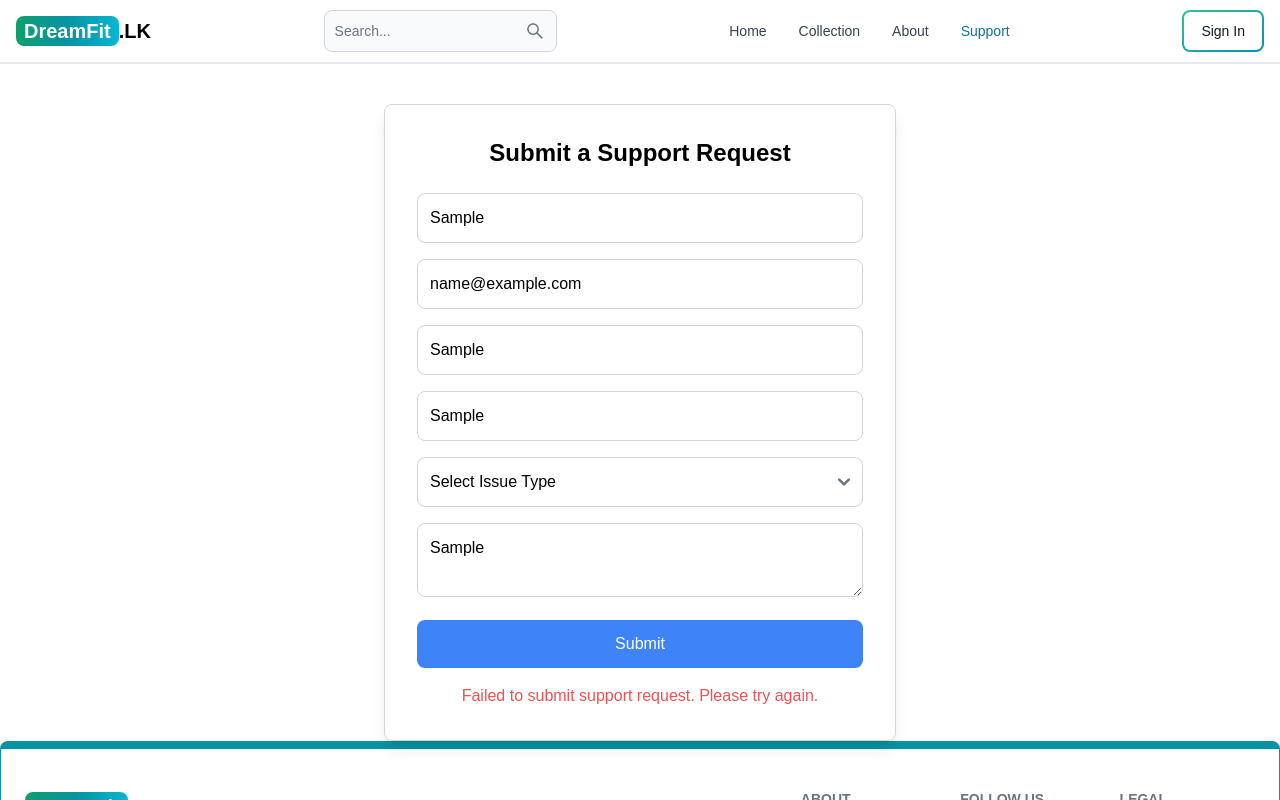
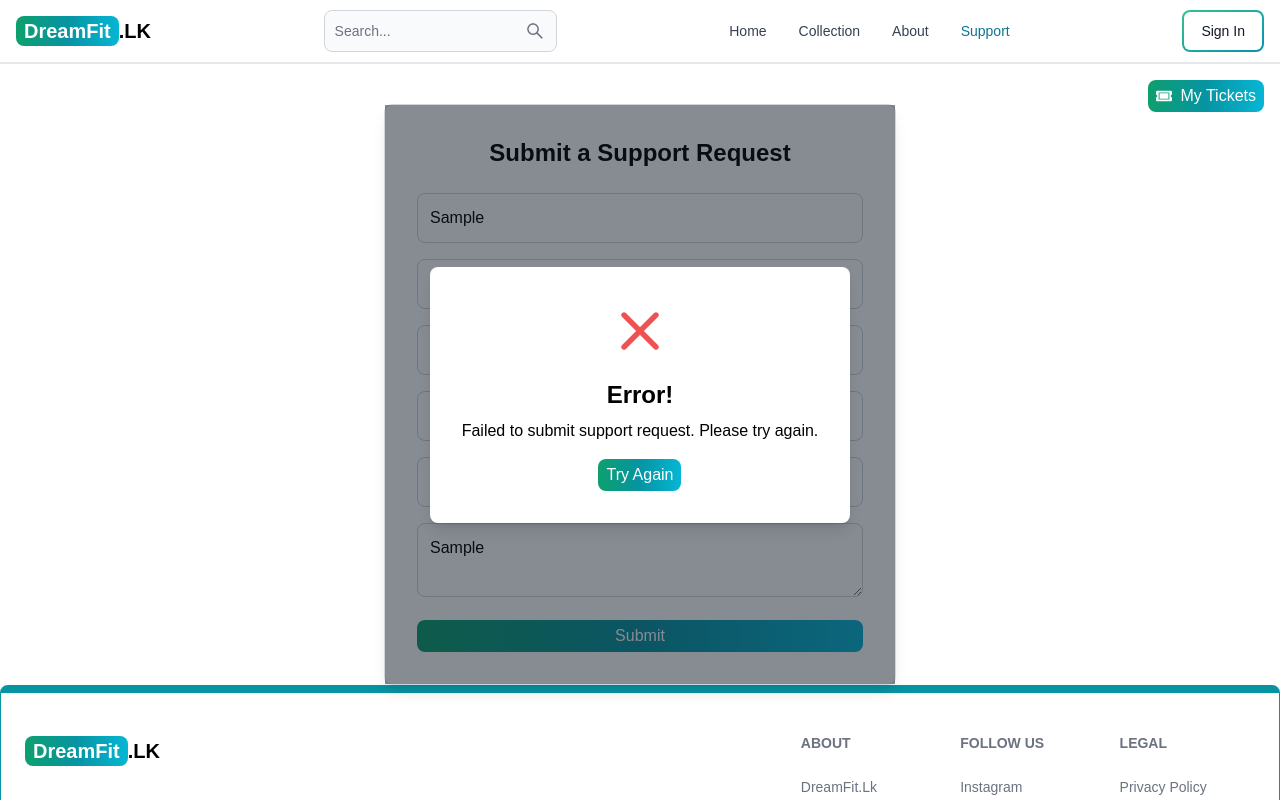
Before and after one commit to sachin4real/DreamFit.lk-Research, a React (Vite) app in the folder client/: page /supportform in a window 1280 px wide. Both pictures are taken after typing "Sample", "name@example.com", "Sample", "Sample", "Sample" into the empty fields and a click on the button "Submit". Shown: the top 800 px of the page. Built offline with nearby package versions, Linux system fonts and the light colour scheme; no server answers; a web font is replaced by a local one.

Commit message:
Update SupportForm.jsx

```diff
--- a/client/src/pages/CustomerSupport/SupportForm.jsx
+++ b/client/src/pages/CustomerSupport/SupportForm.jsx
@@ -1,5 +1,7 @@
 import React, { useState } from 'react';
 import axios from 'axios';
+import { Link } from 'react-router-dom';
+import { FaTicketAlt } from 'react-icons/fa'; // Ticket icon
 
 const SupportForm = () => {
     const [name, setName] = useState('');
@@ -8,24 +10,37 @@ const SupportForm = () => {
     const [subject, setSubject] = useState('');
     const [issueType, setIssueType] = useState('');
     const [description, setDescription] = useState('');
-    const [message, setMessage] = useState('');
+    const [popupMessage, setPopupMessage] = useState('');
+    const [showPopup, setShowPopup] = useState(false); // To control the success/error popup
+    const [isError, setIsError] = useState(false); // To track if it's an error popup
 
     const submitSupportRequest = async () => {
         try {
             const data = { name, email, phoneNumber, subject, issueType, description };
             await axios.post('http://localhost:3000/api/support', data);
-            setMessage('Support request submitted successfully!');
+            setPopupMessage('Your request has been submitted successfully!');
+            setIsError(false); // It's a success, no error
+            setShowPopup(true); // Show success popup
         } catch (error) {
-            console.error(error.response ? error.response.data : error.message);
-            setMessage('Failed to submit support request. Please try again.');
+            setPopupMessage('Failed to submit support request. Please try again.');
+            setIsError(true); // It's an error
+            setShowPopup(true); // Show error popup
         }
     };
 
     return (
+        <div className="relative">
+            {/* My Ticket Button outside the form */}
+            <Link to="/supportlist">
+                <button className="fixed top-20 right-4 px-2 py-1 bg-gradient-to-r from-green-500 via-teal-500 to-cyan-500 rounded-lg text-white hover:opacity-80 transition duration-300 flex items-center z-50">
+                    <FaTicketAlt className="mr-2" /> My Tickets
+                </button>
+            </Link>
+
             <div className="max-w-lg mx-auto p-8 border border-gray-300 rounded-lg shadow-lg mt-10"
                  style={{
-                 backdropFilter: 'blur(10px)',  // Adds blur effect to the background
-                 backgroundColor: 'rgba(255, 255, 255, 0.75)'  // Slightly transparent white background
+                     backdropFilter: 'blur(10px)',
+                     backgroundColor: 'rgba(255, 255, 255, 0.75)'
                  }}
             >
                 <h3 className="text-2xl font-bold mb-6 text-center">Submit a Support Request</h3>
@@ -82,12 +97,32 @@ const SupportForm = () => {
 
                 <button
                     onClick={submitSupportRequest}
-                className="w-full bg-blue-500 text-white p-3 rounded-lg hover:bg-blue-600 transition duration-300"
+                    className="w-full px-2 py-1 bg-gradient-to-r from-green-500 via-teal-500 to-cyan-500 rounded-lg text-white hover:opacity-80 transition duration-300"
                 >
                     Submit
                 </button>
 
-            {message && <p className="text-center mt-4 text-red-500">{message}</p>}
+                {/* Success/Error Popup */}
+                {showPopup && (
+                    <div className="fixed inset-0 flex items-center justify-center z-50 bg-gray-900 bg-opacity-50">
+                        <div className="bg-white p-8 rounded-lg shadow-lg text-center max-w-md">
+                            <div className="mb-4">
+                                <svg className={`mx-auto h-16 w-16 ${isError ? 'text-red-500' : 'text-green-500'}`} fill="none" viewBox="0 0 24 24" stroke="currentColor">
+                                    <path strokeLinecap="round" strokeLinejoin="round" strokeWidth="2" d={isError ? "M6 18L18 6M6 6l12 12" : "M5 13l4 4L19 7"} />
+                                </svg>
+                            </div>
+                            <h2 className="text-2xl font-bold mb-2">{isError ? 'Error!' : 'Request Successful!'}</h2>
+                            <p>{popupMessage}</p>
+                            <button
+                                onClick={() => setShowPopup(false)}
+                                className="px-2 py-1 bg-gradient-to-r from-green-500 via-teal-500 to-cyan-500 rounded-lg text-white hover:opacity-80 mt-4 transition duration-300"
+                            >
+                                {isError ? 'Try Again' : 'Continue'}
+                            </button>
+                        </div>
+                    </div>
+                )}
+            </div>
         </div>
     );
 };
```
Lines whose indentation alone changed are shown as unchanged.
